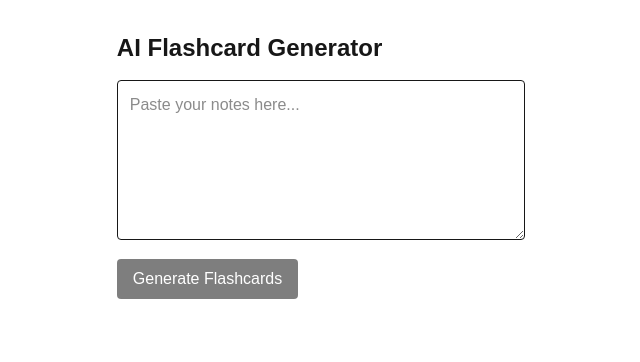
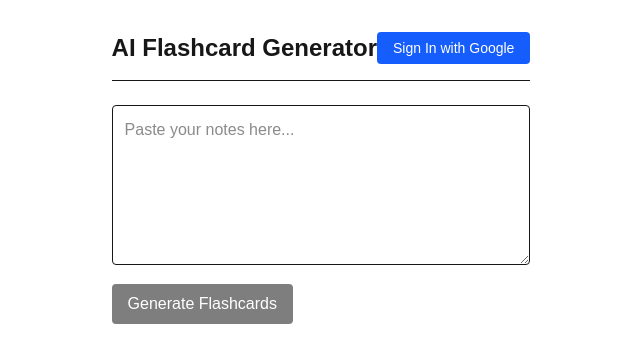
Before and after one commit to yosserayari/Ai-flashcard-generator, a Next.js app: page / in a window 1280 px wide. Shown: the top 362 px of the page, without its empty margins (319-959 px from the left). Built offline with nearby package versions, Linux system fonts and the light colour scheme; no server answers.

Commit message:
feat: implement Google OAuth and Supabase deck saving functionality

```diff
--- /dev/null
+++ b/app/lib/supabase.ts
@@ -0,0 +1,14 @@
+import { createClient as createSupabaseClient } from '@supabase/supabase-js';
+
+// We create a single instance of the database connection so it doesn't "forget" you
+let supabase: any;
+
+export function createClient() {
+  if (!supabase) {
+    supabase = createSupabaseClient(
+      process.env.NEXT_PUBLIC_SUPABASE_URL!,
+      process.env.NEXT_PUBLIC_SUPABASE_ANON_KEY!
+    );
+  }
+  return supabase;
+}
--- a/app/page.tsx
+++ b/app/page.tsx
@@ -1,6 +1,7 @@
-"use client"; // Tells Next.js to run this code in the user's browser, allowing clicks and typing
+"use client";
 
-import { useState } from "react"; // Imports React's memory storage system (hooks)
+import { createClient } from "./lib/supabase";
+import { useState, useEffect } from "react";
 
 // TypeScript blueprint: promises our app that every card object MUST have text question and answer strings
 type Card = { question: string; answer: string };
@@ -10,17 +11,127 @@ export default function Home() {
   const [text, setText] = useState(""); // Tracks whatever the user types inside the textarea box
   const [cards, setCards] = useState<Card[]>([]); // Holds the array of flashcards returned from the backend AI
   const [loading, setLoading] = useState(false); // Tracks whether the application is waiting on the AI API call
+  const [saving, setSaving] = useState(false); // Tracks whether the deck is actively uploading to Supabase
   const [error, setError] = useState(""); // Holds any error message strings if something goes wrong
   const [currentIndex, setCurrentIndex] = useState(0); // Tracks the index number of the card currently visible on screen
-  const [flipped, setFlipped] = useState(false); // A binary switch: false = show question, true = show answer
+  const [flipped, setFlipped] = useState(false); // Binary switch: false = show question, true = show answer
+  const [user, setUser] = useState<any>(null); // Stores current logged in user object
+
+  // --- Auth Observer Hook ---
+// --- Auth Observer Hook ---
+  useEffect(() => {
+    const supabase = createClient();
+
+    // 1. Manually check and force set the session immediately
+    const checkUser = async () => {
+      const { data: { session } } = await supabase.auth.getSession();
+      if (session?.user) {
+        setUser(session.user);
+      } else {
+        const { data } = await supabase.auth.getUser();
+        if (data?.user) setUser(data.user);
+      }
+    };
+
+    checkUser();
+
+    // 2. Listen for subsequent login/logout state changes with explicit types
+    const { data: { subscription } } = supabase.auth.onAuthStateChange((_event: any, session: any) => {
+      setUser(session?.user ?? null);
+    });
+
+    return () => subscription.unsubscribe();
+  }, []);
+
+  // --- Auth Control Functions ---
+async function loginWithGoogle() {
+    const supabase = createClient();
+    const { error } = await supabase.auth.signInWithOAuth({
+      provider: 'google',
+      options: {
+        redirectTo: window.location.origin, // Redirects back to http://localhost:3000
+        queryParams: {
+          access_type: 'offline',
+          prompt: 'consent',
+        },
+        flowType: 'implicit', // 👈 ADD THIS: Forces token flow instead of code exchange
+      },
+    });
+    if (error) console.error("Login error:", error.message);
+  }
+
+  async function logout() {
+    const supabase = createClient();
+    await supabase.auth.signOut();
+    setUser(null);
+    alert("Logged out successfully.");
+  }
+
+  // --- Database Sync Function ---
+  async function saveDeck() {
+    if (!user) {
+      alert("Please log in to save your decks!");
+      return;
+    }
+
+    if (!cards || cards.length === 0) {
+      alert("Generate some flashcards first before saving!");
+      return;
+    }
+
+    setSaving(true);
+    const supabase = createClient();
+
+    try {
+      const deckTitle = "My AI Flashcard Deck";
+
+      // 2. Insert the parent folder row into the 'decks' table
+      const { data: deckData, error: deckError } = await supabase
+        .from("decks")
+        .insert([
+          {
+            user_id: user.id,
+            title: deckTitle,
+          },
+        ])
+        .select()
+        .single();
+
+      if (deckError) throw deckError;
+
+      // 3. Format all the individual cards to link to this new deck's ID
+      const cardsToInsert = cards.map((card, index) => ({
+        deck_id: deckData.id,
+        question: card.question,
+        answer: card.answer,
+        position: index,
+      }));
+
+      // 4. Batch insert all rows into the 'cards' table simultaneously
+      const { error: cardsError } = await supabase
+        .from("cards")
+        .insert(cardsToInsert);
+
+      if (cardsError) throw cardsError;
+
+      alert(`🎉 Deck "${deckTitle}" successfully saved to your profile!`);
+    } catch (err: any) {
+      console.error("Error saving deck:", err);
+      alert(`Failed to save deck: ${err.message}`);
+    } finally {
+      setSaving(false);
+    }
+  }
 
   // --- The AI Communication Courier Function ---
   async function generate() {
     setCurrentIndex(0); // Resets review deck back to the first card for the new batch
     setFlipped(false);  // Forces the deck to start on the question side, not the answer side
     setCards([]);
-    setLoading(true);      // Wipes out old flashcards from the screen immediately
+    setError("");       // Clear previous errors
+    setLoading(true);   // Wipes out old flashcards from the screen immediately
 
+    try {
       // Sends a network request over to our private backend folder route
       const res = await fetch("/api/generate", {
         method: "POST", // Using POST to securely transmit data inside a package body
@@ -29,7 +140,6 @@ export default function Home() {
       });
 
       const data = await res.json(); // Waits for the backend server to respond and converts its raw text package back into data
-    setLoading(false); // Turns off the loading state since the request is completed
 
       // If the server response payload contains an error message property...
       if (data.error) {
@@ -37,12 +147,32 @@ export default function Home() {
       } else {
         setCards(data.cards); // Otherwise, successfully load the fresh AI array into our card memory slot
       }
+    } catch (err) {
+      setError("Something went wrong while communicating with the AI backend.");
+    } finally {
+      setLoading(false); // Turns off the loading state since the request is completed
+    }
   }
 
   // --- What Gets Rendered to the Screen ---
   return (
     <main className="max-w-2xl mx-auto p-8">
-      <h1 className="text-2xl font-bold mb-4">AI Flashcard Generator</h1>
+      {/* Auth Header Panel */}
+      <div className="flex justify-between items-center mb-6 pb-4 border-b">
+        <h1 className="text-2xl font-bold">AI Flashcard Generator</h1>
+        {user ? (
+          <div className="flex items-center gap-3">
+            <span className="text-sm text-gray-600">{user.email}</span>
+            <button onClick={logout} className="text-xs bg-gray-200 px-3 py-1.5 rounded hover:bg-gray-300 transition">
+              Sign Out
+            </button>
+          </div>
+        ) : (
+          <button onClick={loginWithGoogle} className="text-sm bg-blue-600 text-white px-4 py-1.5 rounded hover:bg-blue-700 transition">
+            Sign In with Google
+          </button>
+        )}
+      </div>
 
       {/* Input textbox tracking every single keystroke directly into our "text" state variable */}
       <textarea
@@ -58,7 +188,7 @@ export default function Home() {
         disabled={loading || !text.trim()}
         className="bg-black text-white px-4 py-2 rounded disabled:opacity-50"
       >
-        {loading ? "Generating..." : "Generate Flashcards"} {/* If loading is true, text shifts to "Generating..." */}
+        {loading ? "Generating..." : "Generate Flashcards"}
       </button>
 
       {/* Conditional Rendering: Only creates this text tag on screen if an error state string actually exists */}
@@ -69,7 +199,7 @@ export default function Home() {
         <div className="mt-8">
           {/* Displays current card position indicator (e.g. "Card 1 of 10") */}
           <p className="text-sm text-gray-500 mb-2">
-            Card {currentIndex + 1} of {cards.length} {/* +1 is used because coding arrays always start counting at index 0 */}
+            Card {currentIndex + 1} of {cards.length}
           </p>
 
           {/* Interactive Card Container Box */}
@@ -88,16 +218,25 @@ export default function Home() {
           </p>
 
           {/* Slider Navigation Panel configured to loop infinitely */}
-          <div className="flex justify-between mt-4">
+          <div className="flex justify-between items-center mt-4">
             {/* Prev Button: Loops back to the end if pressed on the first card */}
             <button
               onClick={() => {
                 setFlipped(false); // Resets flip state back to question view before changing cards
                 setCurrentIndex((i) => (i === 0 ? cards.length - 1 : i - 1)); // If at 0, teleport to last card index
               }}
-              className="px-4 py-2 border rounded"
+              className="px-4 py-2 border rounded hover:bg-gray-50 transition"
             >
               ← Prev
+            </button>
+
+            {/* Save Deck Trigger Button */}
+            <button
+              onClick={saveDeck}
+              disabled={saving}
+              className="px-5 py-2 bg-green-600 text-white font-medium rounded hover:bg-green-700 disabled:opacity-50 transition"
+            >
+              {saving ? "Saving..." : "Save Deck"}
             </button>
 
             {/* Next Button: Loops back to the start if pressed on the last card */}
@@ -106,7 +245,7 @@ export default function Home() {
                 setFlipped(false); // Resets flip state back to question view before changing cards
                 setCurrentIndex((i) => (i === cards.length - 1 ? 0 : i + 1)); // If at the end, teleport back to index 0
               }}
-              className="px-4 py-2 border rounded"
+              className="px-4 py-2 border rounded hover:bg-gray-50 transition"
             >
               Next →
             </button>
--- a/package.json
+++ b/package.json
@@ -9,7 +9,8 @@
     "lint": "eslint"
   },
   "dependencies": {
-    "@supabase/supabase-js": "^2.108.2",
+    "@supabase/ssr": "^0.12.0",
+    "@supabase/supabase-js": "^2.110.0",
     "next": "^16.2.9",
     "react": "19.2.4",
     "react-dom": "19.2.4"
```
Also changed, not shown: app/api/generate/route.ts (+26 -10 lines), 1 other file (tests, documents, lock files or other folders). Lines whose indentation alone changed are shown as unchanged.
